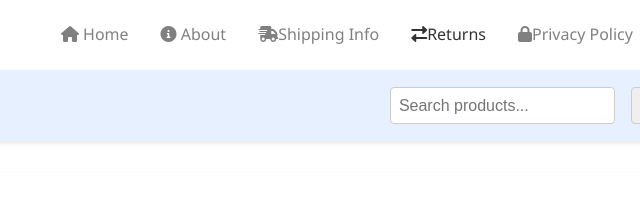
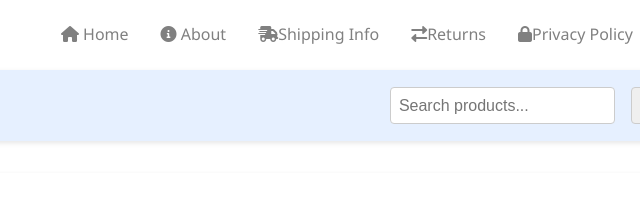
Before and after one commit to PStoppa7/my-ecommerce, a plain HTML site: page index.html in a window 1280 px wide. Shown: the top 202 px of the page, 433-1073 px from the left. Drawn offline with Linux system fonts and the light colour scheme.

Commit message:
Update index.html
removed </a>

```diff
--- a/index.html
+++ b/index.html
@@ -525,7 +525,7 @@
                 <li><a href=index.html><i class="fas fa-home"></i> Home</a></li>
                 <li><a href=about.html><i class="fas fa-info-circle"></i> About</a></li>
                 <li><a href=shippingInfo.html><i class="fas fa-shipping-fast"></i></i></i>Shipping Info</a></li>
-                <li><a href=return-policy.html></a><i class="fas fa-exchange-alt"></i></i>Returns</a></li>
+                <li><a href=return-policy.html><i class="fas fa-exchange-alt"></i></i>Returns</a></li>
                 <li><a href=privacy.html><i class="fas fa-lock"></i></i>Privacy Policy</a></li>
                 <li><a href=contact.html><i class="fas fa-envelope"></i> Contact</a></li>
 
```
